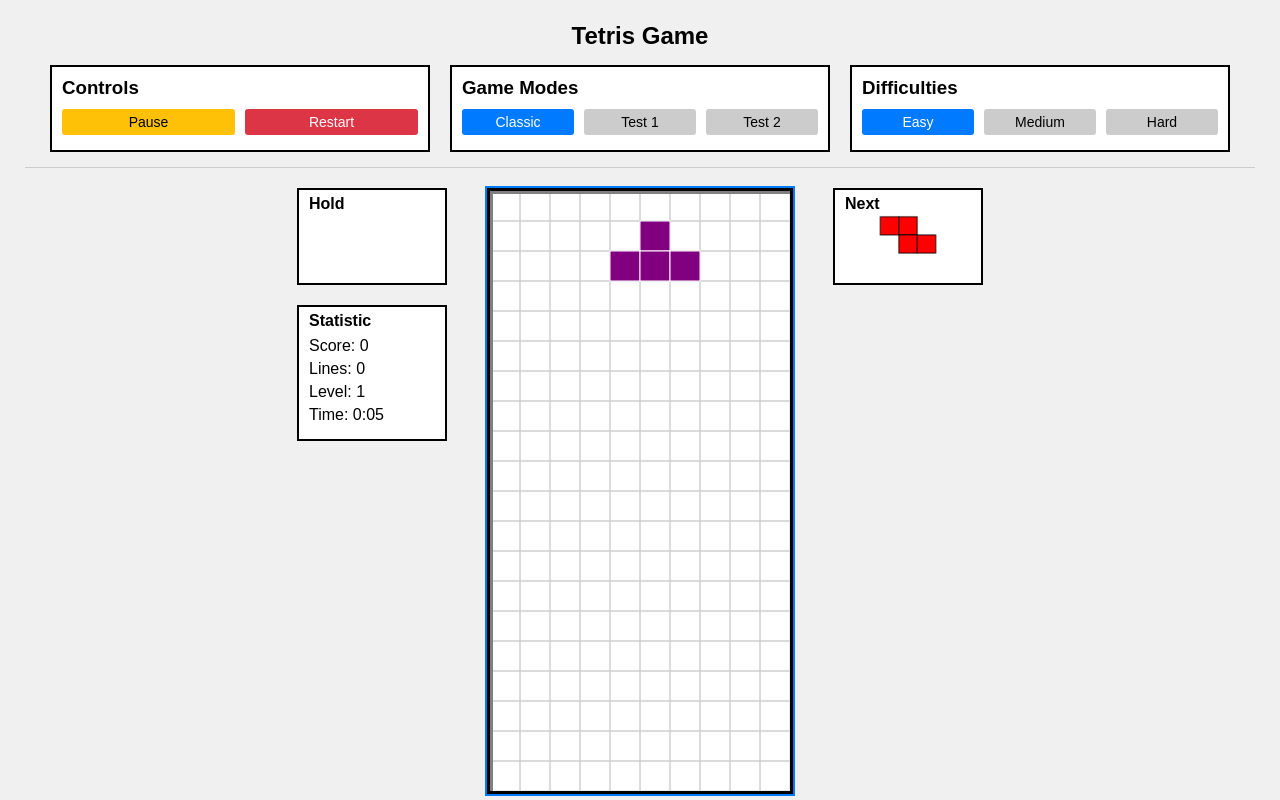
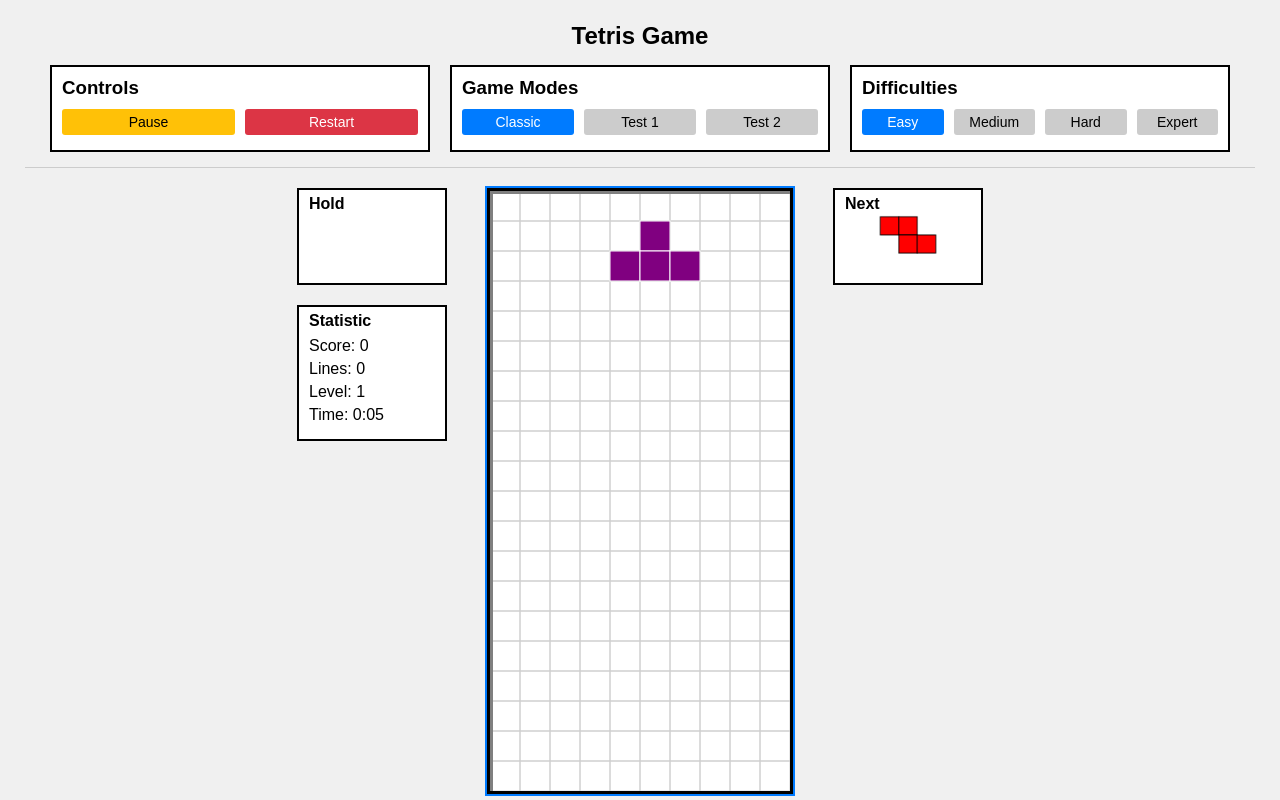
Before and after one commit to vietluonghoang/TeWeGa, a plain HTML site: page index.html in a window 1280 px wide. Drawn offline with Linux system fonts and the light colour scheme.

Commit message:
update the difficulty levels to comply with player levels

```diff
--- a/index.html
+++ b/index.html
@@ -31,6 +31,7 @@
                     <button class="difficultyButton selected" data-difficulty="EASY">Easy</button>
                     <button class="difficultyButton" data-difficulty="MEDIUM">Medium</button>
                     <button class="difficultyButton" data-difficulty="HARD">Hard</button>
+                    <button class="difficultyButton" data-difficulty="EXPERT">Expert</button>
                 </div>
             </div>
         </div>
--- a/tetris.js
+++ b/tetris.js
@@ -56,12 +56,15 @@ const FLASH_COUNT = 5; // Number of times to flash
 let flashWhite = false; // New variable to track flash state
 
 const DIFFICULTY_LEVELS = {
-    EASY: { speed: 500, score_multiplier: 1 },
-    MEDIUM: { speed: 350, score_multiplier: 1.5 },
-    HARD: { speed: 150, score_multiplier: 2 }
+    EASY: { startLevel: 1, score_multiplier: 1 },
+    MEDIUM: { startLevel: 5, score_multiplier: 1.5 },
+    HARD: { startLevel: 10, score_multiplier: 2 },
+    EXPERT: { startLevel: 15, score_multiplier: 2.5 }
 };
 
 let currentDifficulty = DIFFICULTY_LEVELS.EASY;
+let level = currentDifficulty.startLevel;
+
 let nextPiece = null;
 let heldPiece = null;
 let canHold = true;
@@ -73,7 +76,6 @@ let isPaused = false;
 let lastTime = 0;
 
 // Add these near the top of your file with other variable declarations
-let level = 1;
 let combo = 0;
 let lastClearWasTetris = false;
 let lastMoveWasTSpin = false;
@@ -189,10 +191,12 @@ function holdPiece() {
     }
 }
 
-function changeDifficulty(level) {
-    currentDifficulty = DIFFICULTY_LEVELS[level];
+function changeDifficulty(difficultyLevel) {
+    currentDifficulty = DIFFICULTY_LEVELS[difficultyLevel];
+    level = currentDifficulty.startLevel;
+    currentDifficulty.speed = calculateSpeed(level);
     document.querySelectorAll('.difficultyButton').forEach(btn => {
-        btn.classList.toggle('selected', btn.dataset.difficulty === level);
+        btn.classList.toggle('selected', btn.dataset.difficulty === difficultyLevel);
     });
     focusCanvas();
 }
@@ -659,7 +663,6 @@ function calculateSpeed(level) {
 // Modify the levelUp function
 function levelUp() {
     level++;
-    // Update game speed according to Tetris guidelines
     currentDifficulty.speed = calculateSpeed(level);
 }
 
@@ -830,7 +833,7 @@ function initializeGame() {
 
     // Focus the canvas after initialization
     focusCanvas();
-    level = 1;
+    level = currentDifficulty.startLevel;
     currentDifficulty.speed = calculateSpeed(level);
 }
 
```
